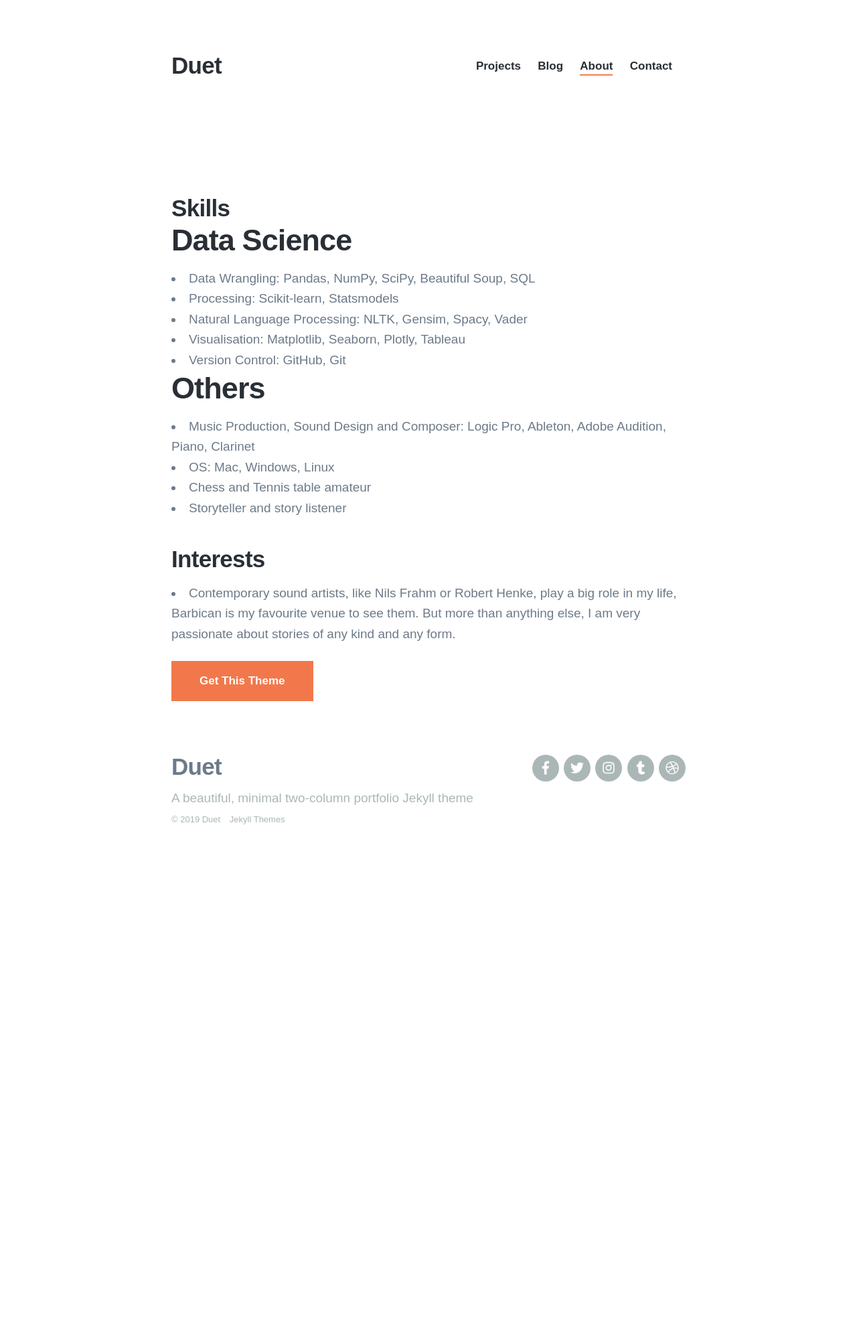
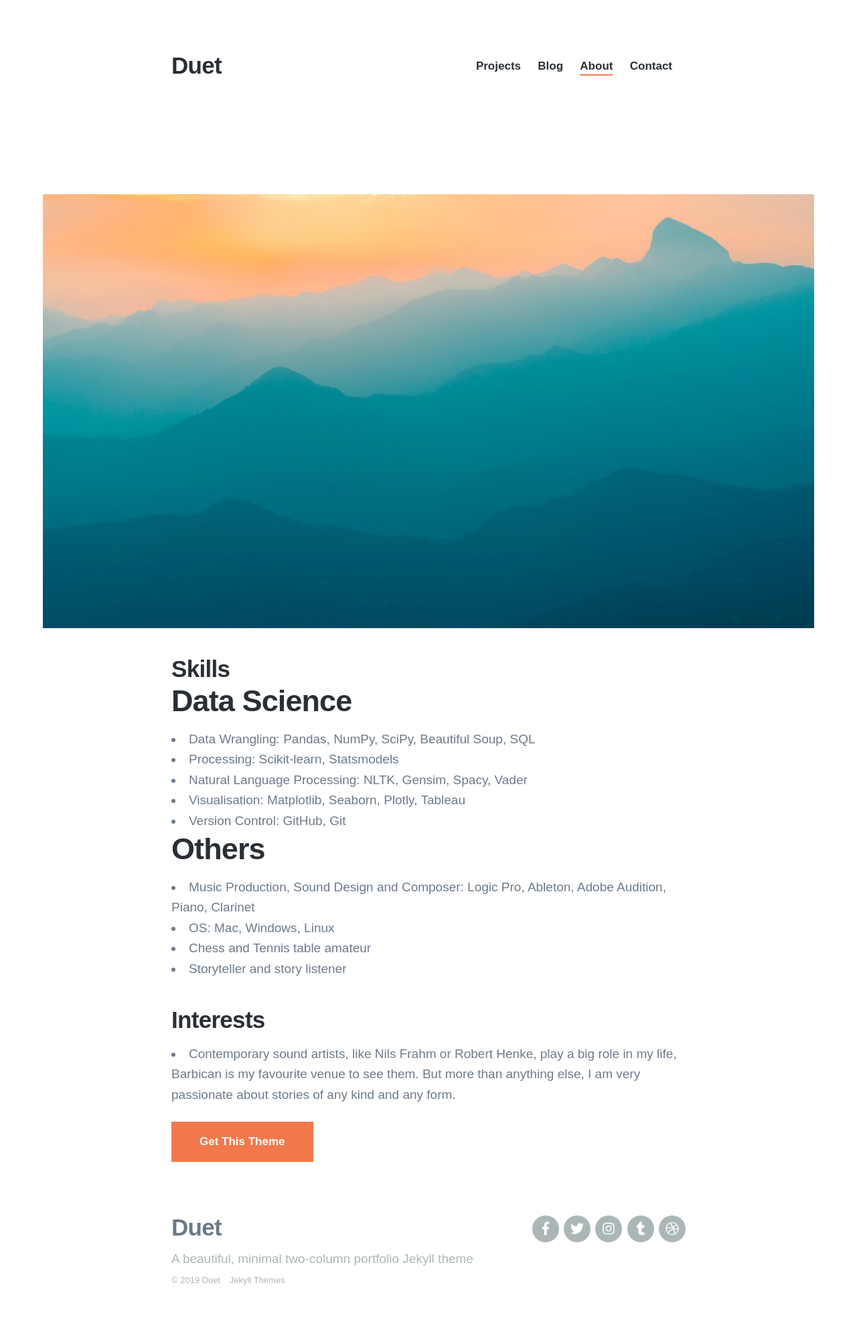
Before and after one commit to enrico-cascavilla/enrico-cascavilla.github.io, a Jekyll site: the page built from _pages/about.md, in a window 1280 px wide. Shown: the whole page at 67% size. Built offline with Jekyll 4.4.1, drawn with Linux system fonts in a browser that asks for light colours; nearby versions of some CDN libraries; some web fonts are replaced; before the commit the page ends 1310 px from its top, so only the background shows below that.

Commit message:
new portfolio3

```diff
--- a/_pages/about.md
+++ b/_pages/about.md
@@ -3,9 +3,11 @@ title: About Me
 subtitle: I am a person who has always been drawn to creativity and rationality. Moving from an Italian ‘humanistic’ high school to a physics degree, then from a sound art career to a new Data Science challenge, I finally found a balance thanks to the immersive course at General Assembly.
 Maths gave me the curiosity to ask questions and the patience to answer them. Art gave me the capacity to change point of view and try different approaches to solve problems.
 During the General Assembly course, I studied all the main machine learning tools and techniques. I learned how to plan and deliver a project, to analyse and visualise data, and to create predictive models. Now I am ready to start my new career as a Junior Data Scientist. This is an exciting starting point, for my career but also for my personal development. I am looking forward to apply these new skills in my new role and in my spare time.
+description: Duet is a beautiful Jekyll portfolio theme.
 featured_image: /images/demo/demo-landscape.jpg
 ---
 
+![](/images/demo/demo-landscape.jpg)
 
 ## Skills
 
```
